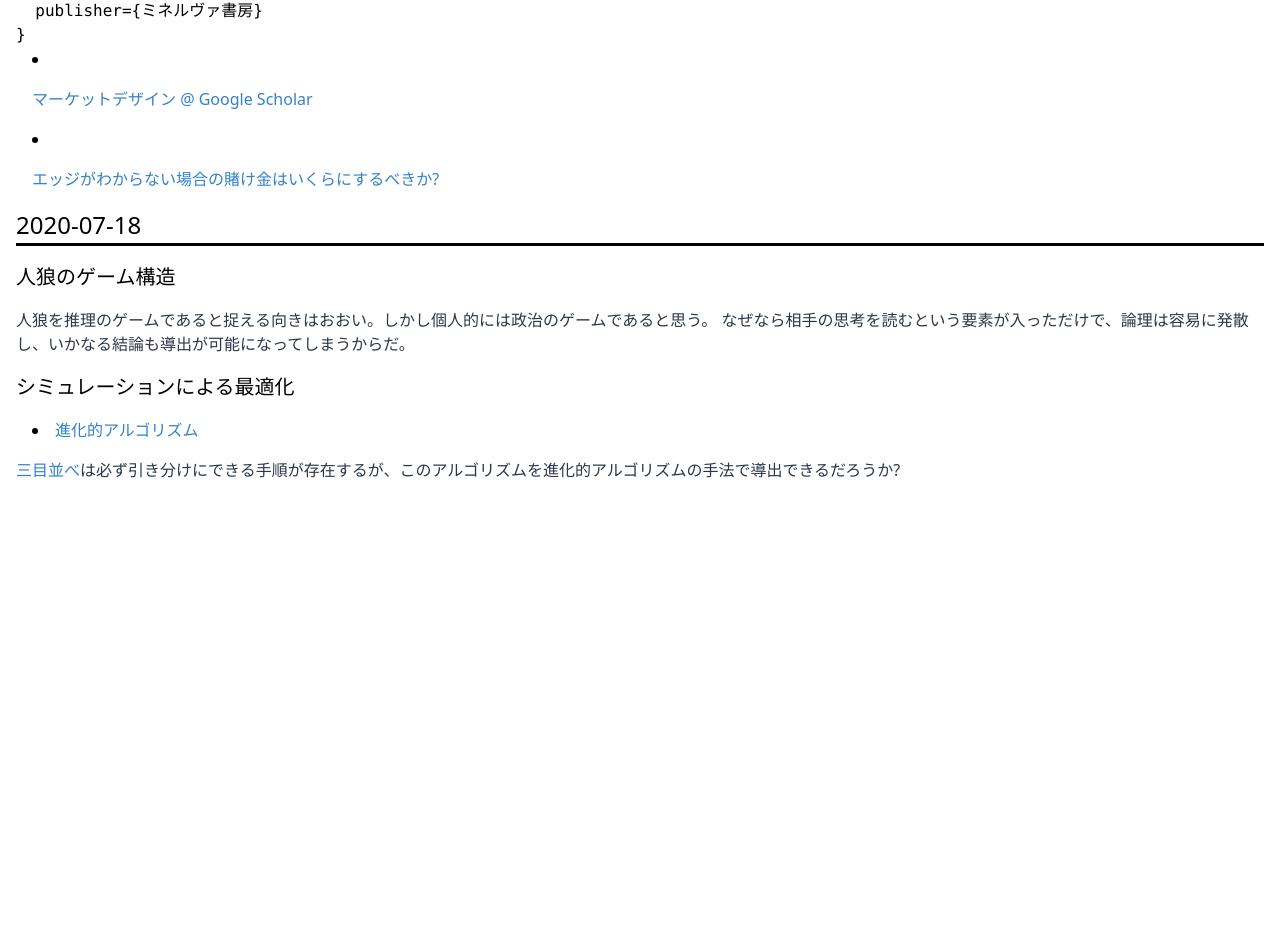
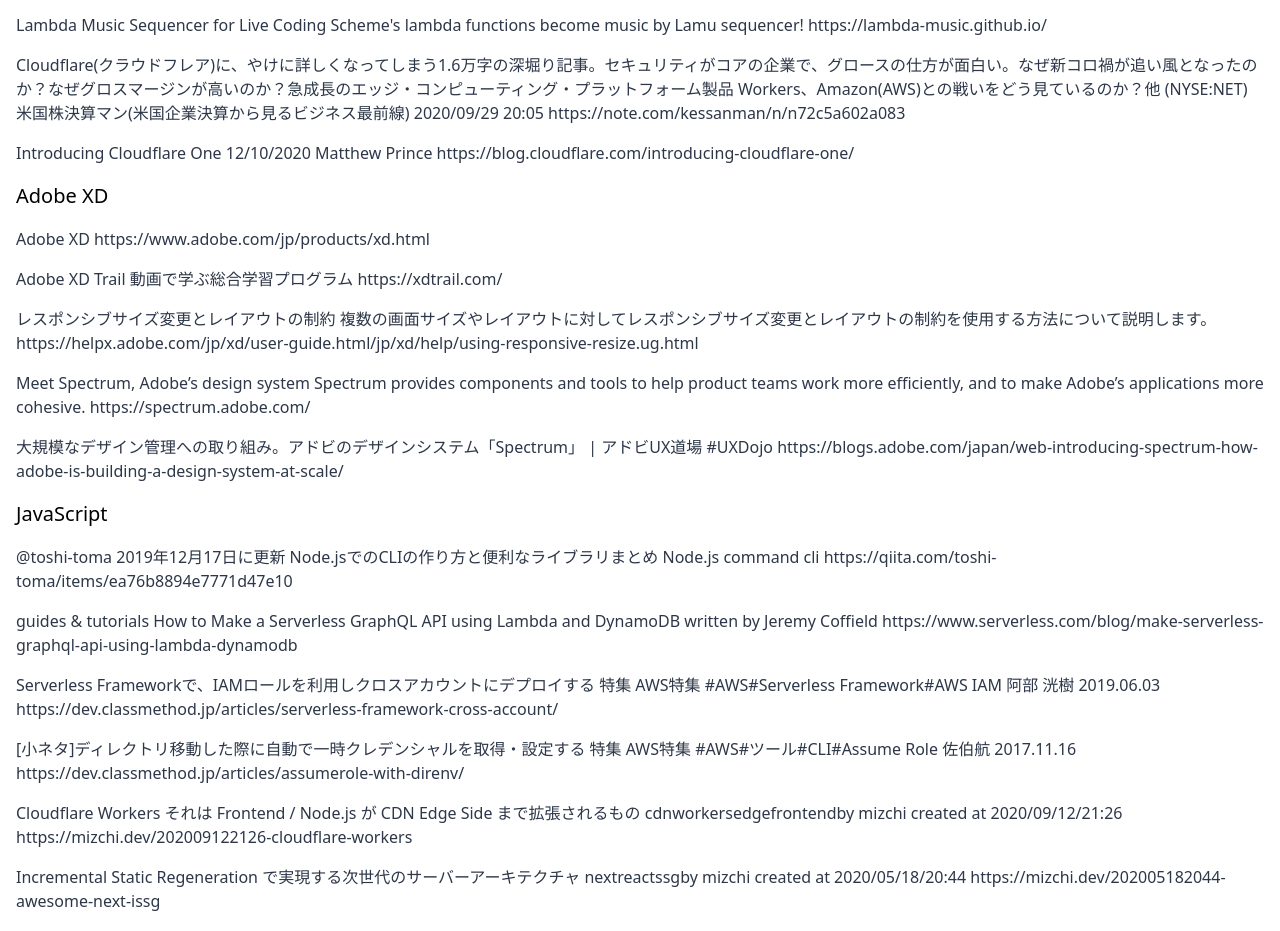
Before and after one commit to kaznak/www.kaznak.work, a Next.js app: page /posts/0000.memo.ja in a window 1280 px wide. Shown: the part 168-1099 px from the top of the page. Before the commit the page ends 800 px from the top, so only its background shows below. Built offline with nearby package versions, Linux system fonts and the light colour scheme.

Commit message:
pages/posts/0000.memo.ja.mdx: update

```diff
--- a/pages/posts/0000.memo.ja.mdx
+++ b/pages/posts/0000.memo.ja.mdx
@@ -2,6 +2,88 @@
   lang: 'ja',
   tags: ['memo'],
 }
+
+# 2020-11-14
+## misc
+
+2020-10-15
+PR活動がSEOにも効果あり？ 広報担当者に意識して欲しい4つのポイント
+コンテンツと企業 2020 はてなブログBusiness
+https://blog.hatenablog.com/entry/pr-seo
+
+Lambda Music Sequencer for Live Coding
+Scheme's lambda functions become music by Lamu sequencer!
+https://lambda-music.github.io/
+
+Cloudflare(クラウドフレア)に、やけに詳しくなってしまう1.6万字の深堀り記事。セキュリティがコアの企業で、グロースの仕方が面白い。なぜ新コロ禍が追い風となったのか？なぜグロスマージンが高いのか？急成長のエッジ・コンピューティング・プラットフォーム製品 Workers、Amazon(AWS)との戦いをどう見ているのか？他 (NYSE:NET)
+米国株決算マン(米国企業決算から見るビジネス最前線)
+2020/09/29 20:05
+https://note.com/kessanman/n/n72c5a602a083
+
+Introducing Cloudflare One
+12/10/2020 Matthew Prince
+https://blog.cloudflare.com/introducing-cloudflare-one/
+
+## Adobe XD
+
+Adobe XD
+https://www.adobe.com/jp/products/xd.html
+
+Adobe XD Trail
+動画で学ぶ総合学習プログラム
+https://xdtrail.com/
+
+レスポンシブサイズ変更とレイアウトの制約
+複数の画面サイズやレイアウトに対してレスポンシブサイズ変更とレイアウトの制約を使用する方法について説明します。
+https://helpx.adobe.com/jp/xd/user-guide.html/jp/xd/help/using-responsive-resize.ug.html
+
+Meet Spectrum, Adobe’s design system
+Spectrum provides components and tools to help product teams work more efficiently, and to make Adobe’s applications more cohesive.
+https://spectrum.adobe.com/
+
+大規模なデザイン管理への取り組み。アドビのデザインシステム「Spectrum」 | アドビUX道場 #UXDojo
+https://blogs.adobe.com/japan/web-introducing-spectrum-how-adobe-is-building-a-design-system-at-scale/
+
+
+## JavaScript
+@toshi-toma 2019年12月17日に更新
+Node.jsでのCLIの作り方と便利なライブラリまとめ
+Node.js command cli
+https://qiita.com/toshi-toma/items/ea76b8894e7771d47e10
+
+guides & tutorials
+How to Make a Serverless GraphQL API using Lambda and DynamoDB
+written by Jeremy Coffield
+https://www.serverless.com/blog/make-serverless-graphql-api-using-lambda-dynamodb
+
+Serverless Frameworkで、IAMロールを利用しクロスアカウントにデプロイする
+特集 AWS特集 #AWS#Serverless Framework#AWS IAM 阿部 洸樹 2019.06.03
+https://dev.classmethod.jp/articles/serverless-framework-cross-account/
+
+[小ネタ]ディレクトリ移動した際に自動で一時クレデンシャルを取得・設定する
+特集 AWS特集 #AWS#ツール#CLI#Assume Role 佐伯航 2017.11.16
+https://dev.classmethod.jp/articles/assumerole-with-direnv/
+
+Cloudflare Workers それは Frontend / Node.js が CDN Edge Side まで拡張されるもの
+cdnworkersedgefrontendby mizchi created at 2020/09/12/21:26
+https://mizchi.dev/202009122126-cloudflare-workers
+
+Incremental Static Regeneration で実現する次世代のサーバーアーキテクチャ
+nextreactssgby mizchi created at 2020/05/18/20:44
+https://mizchi.dev/202005182044-awesome-next-issg
+
+@koudaiii 2015年11月18日に更新
+Varnish入門と仕組み
+Varnish
+https://qiita.com/koudaiii/items/6a0efa024842cd48e2fb
+
+
+# 2020-11-05
+## JavaScript/TypeScript での開発に関するメモ
+
+- [Next.js 4年目の知見：SSRはもう古い、VercelにAPIサーバを置くな](https://qiita.com/jagaapple/items/faf125e28f8c2860269c)
+- [Blitz.js](https://blitzjs.com/)
+- [NestJS](https://nestjs.com/)
 
 # 2020-07-29
 
```
